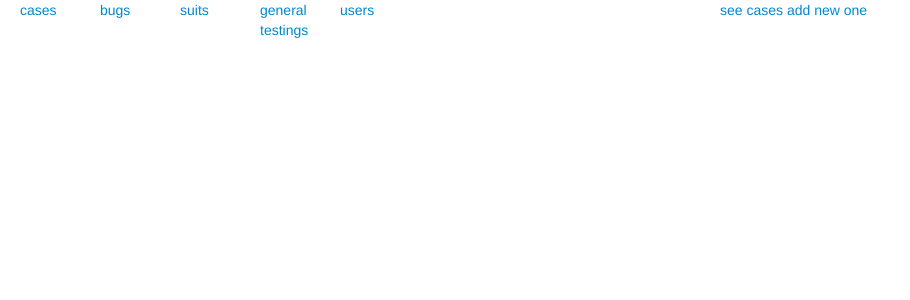
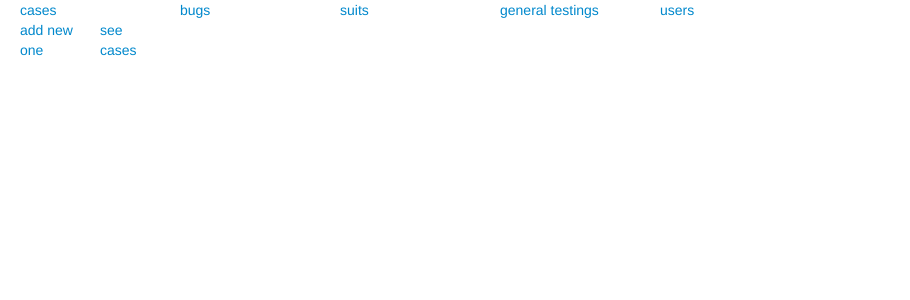
Before and after one commit to olegofsky/teppy, a Django app: template templates/tests/testcase_list.html in a window 1280 px wide. Shown: the top 300 px of the page, without its empty margins (0-910 px from the left). Run offline with Django 3.2, Linux system fonts and the light colour scheme; the template is opened without the code that fills it, so the values that code supplies are empty.

Commit message:
modidfied menu

```diff
--- a/templates/base.html
+++ b/templates/base.html
@@ -3,20 +3,18 @@
 	<head>
 		<link href="{% static 'css/bootstrap.min.css' %}" rel="stylesheet" media="screen">
 	</head>
-		<div class="span9">
-			<div class="row">
-				<div class="span1"> <a href="/tests/case/">cases</a> </div>
-				<div class="span1"> <a href="/tests/bug/">bugs</a> </div>
-				<div class="span1"> <a href="/tests/suit/">suits</a> </div>
-				<div class="span1"> <a href="/tests/gt/">general testings</a> </div>
-				<div class="span1"> <a href="/employee/">users</a> </div>
+		<div class="row">
+			<div class="span11">
+				<div class="span2"> <a href="/tests/case/">cases</a> </div>
+				<div class="span2"> <a href="/tests/bug/">bugs</a> </div>
+				<div class="span2"> <a href="/tests/suit/">suits</a> </div>
+				<div class="span2"> <a href="/tests/gt/">general testings</a> </div>
+				<div class="span2"> <a href="/employee/">users</a> </div>
+				{% block navi %}
+				{% endblock %}
 			</div>
 		</div>
 </html>
-
-{% block navi %}
-{% endblock %}
-
 <br>
 
 {% block content %}
--- a/templates/tests/case_navigation.html
+++ /dev/null
@@ -1,2 +0,0 @@
-<a href="/tests/case/">see cases</a>
-<a href="/tests/case/add/">add new one</a>
--- a/templates/tests/testcase_list.html
+++ b/templates/tests/testcase_list.html
@@ -1,7 +1,7 @@
 {% extends "base.html" %}
 
 {% block navi %}
-	{% include "tests/case_navigation.html" %}
+	{% include "tests/testcase_navigation.html" %}
 {% endblock %}
 
 {% block content %}
--- /dev/null
+++ b/templates/tests/testcase_navigation.html
@@ -0,0 +1,6 @@
+<div class="row">
+	<div class="span11">
+		<div class="span1"> <a href="/tests/case/add/">add new one</a> </div>
+		<div class="span1"> <a href="/tests/case/">see cases</a> </div>
+	</div>
+</div>
--- a/templates/users_navigation.html
+++ /dev/null
@@ -1,4 +0,0 @@
-<font size="4">Where you can -
-	<a href="/users/">see users</a>
-</font>
-<br>
```
Also changed, not shown: templates/auth/employee_navigation.html (+5 -4 lines), templates/tests/bug_navigation.html (+5 -3 lines), templates/tests/globaltesting_detail.html (+1 -1 lines), templates/tests/globaltesting_form.html (+1 -1 lines), templates/tests/globaltesting_list.html (+1 -1 lines), templates/tests/globaltesting_navigation.html (added, +6 -0 lines), templates/tests/gt_navigation.html (deleted, +0 -2 lines), templates/tests/suit_navigation.html (deleted, +0 -2 lines), templates/tests/testcase_detail.html (+1 -1 lines), templates/tests/testcase_form.html (+1 -1 lines), templates/tests/testsuit_detail.html (+1 -1 lines), templates/tests/testsuit_form.html (+1 -1 lines), templates/tests/testsuit_list.html (+1 -1 lines), templates/tests/testsuit_navigation.html (added, +6 -0 lines).
